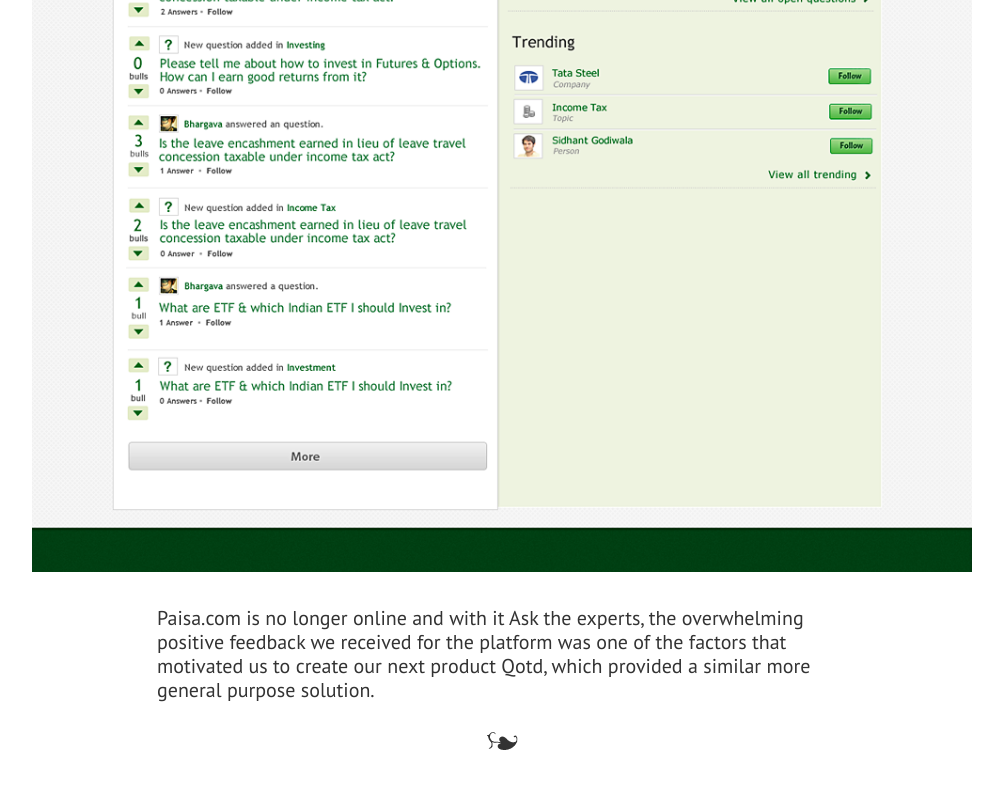
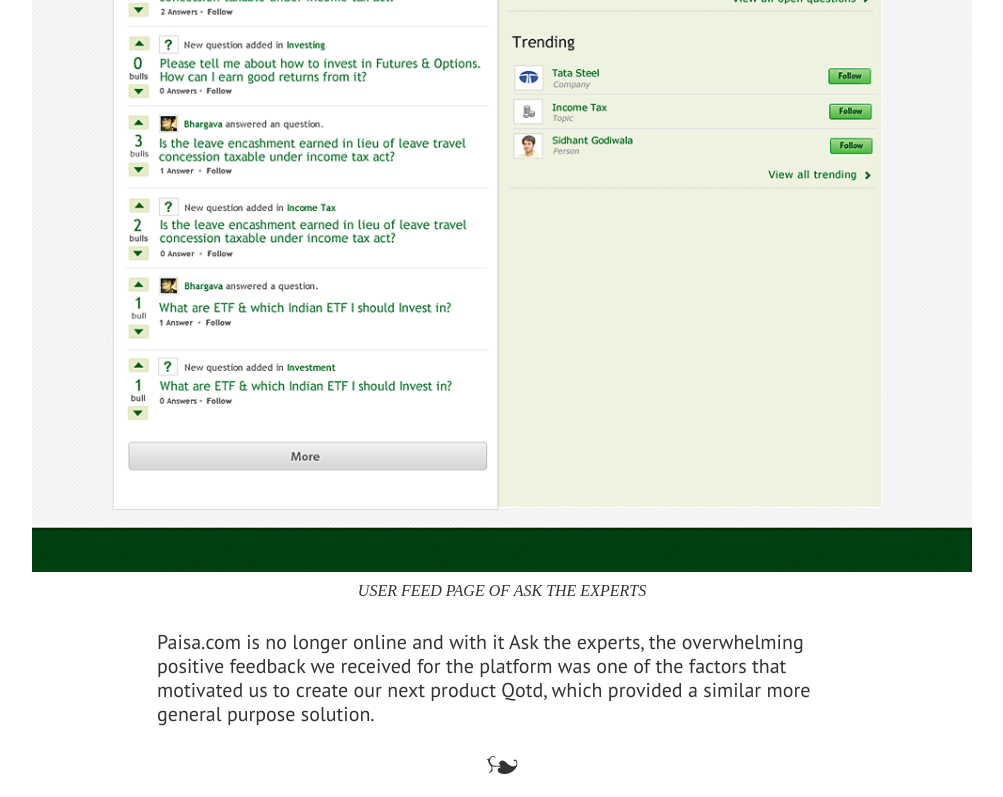
Before and after one commit to MichelleDesa/portfolio, a plain HTML site: page ask-the-experts.html in a window 1280 px wide. Shown: the part 905-1702 px from the top of the page, without its empty margins (138-1141 px from the left). Drawn offline with Linux system fonts and the light colour scheme; a small style sheet from the web is missing.

Commit message:
Add html5shiv, better figure styling

```diff
--- a/ask-the-experts.html
+++ b/ask-the-experts.html
@@ -5,6 +5,9 @@
     <link href="http://fnt.webink.com/wfs/webink.css/?project=21E90D0D-4D4F-46C2-AD4B-653933BFA4C6&fonts=6640262B-565C-DA91-65E8-EAB57CD97FB4:f=PT Sans,AE620316-2FD9-7C43-B5D3-04BFF058FDDF:f=ChaparralPro-Bold" rel="stylesheet" type="text/css"/>
     <link href='http://fonts.googleapis.com/css?family=PT+Sans' rel='stylesheet' type='text/css'>
     <link rel="stylesheet" media="screen,projection" href="css/screen.css">
+    <!--[if lt IE 9]>
+	<script src="js/html5shiv.js"></script>
+    <![endif]-->
   </head>
   <body>
     <header class="page-header">
@@ -20,7 +23,10 @@
 	<p>
 	  I worked as the product designer on Ask the experts, together with the other designer on the team and the co-founders. I worked on distillation of the product featureset after extensive research and brainstorming with the team, and was responsible for the product information  architecture, interaction design and visual design. I also contributed to the interface development, working on the HTML, CSS and templating for the product.
 	</p>
-	<img src="assets/images/project-screens/asktheexperts-feed.png" alt="Ask the experts user feed">
+	<figure>
+	  <img src="assets/images/project-screens/asktheexperts-feed.png" alt="Ask the experts user feed">
+	  <figcaption>User feed page of Ask the experts</figcaption>
+	</figure>
 	<p>
 	  Paisa.com is no longer online and with it Ask the experts, the overwhelming positive feedback we received for the platform was one of the factors that motivated us to create our next product Qotd, which provided a similar more general purpose solution.
 	</p>
--- /dev/null
+++ b/js/html5shiv.js
@@ -0,0 +1,8 @@
+/*
+ HTML5 Shiv v3.6.2pre | @afarkas @jdalton @jon_neal @rem | MIT/GPL2 Licensed
+*/
+(function(l,f){function m(){var a=e.elements;return"string"==typeof a?a.split(" "):a}function i(a){var b=n[a[o]];b||(b={},h++,a[o]=h,n[h]=b);return b}function p(a,b,c){b||(b=f);if(g)return b.createElement(a);c||(c=i(b));b=c.cache[a]?c.cache[a].cloneNode():r.test(a)?(c.cache[a]=c.createElem(a)).cloneNode():c.createElem(a);return b.canHaveChildren&&!s.test(a)?c.frag.appendChild(b):b}function t(a,b){if(!b.cache)b.cache={},b.createElem=a.createElement,b.createFrag=a.createDocumentFragment,b.frag=b.createFrag();
+a.createElement=function(c){return!e.shivMethods?b.createElem(c):p(c,a,b)};a.createDocumentFragment=Function("h,f","return function(){var n=f.cloneNode(),c=n.createElement;h.shivMethods&&("+m().join().replace(/\w+/g,function(a){b.createElem(a);b.frag.createElement(a);return'c("'+a+'")'})+");return n}")(e,b.frag)}function q(a){a||(a=f);var b=i(a);if(e.shivCSS&&!j&&!b.hasCSS){var c,d=a;c=d.createElement("p");d=d.getElementsByTagName("head")[0]||d.documentElement;c.innerHTML="x<style>article,aside,figcaption,figure,footer,header,hgroup,nav,section{display:block}mark{background:#FF0;color:#000}</style>";
+c=d.insertBefore(c.lastChild,d.firstChild);b.hasCSS=!!c}g||t(a,b);return a}var k=l.html5||{},s=/^<|^(?:button|map|select|textarea|object|iframe|option|optgroup)$/i,r=/^(?:a|b|code|div|fieldset|h1|h2|h3|h4|h5|h6|i|label|li|ol|p|q|span|strong|style|table|tbody|td|th|tr|ul)$/i,j,o="_html5shiv",h=0,n={},g;(function(){try{var a=f.createElement("a");a.innerHTML="<xyz></xyz>";j="hidden"in a;var b;if(!(b=1==a.childNodes.length)){f.createElement("a");var c=f.createDocumentFragment();b="undefined"==typeof c.cloneNode||
+"undefined"==typeof c.createDocumentFragment||"undefined"==typeof c.createElement}g=b}catch(d){g=j=!0}})();var e={elements:k.elements||"abbr article aside audio bdi canvas data datalist details figcaption figure footer header hgroup mark meter nav output progress section summary time video",version:"3.6.2pre",shivCSS:!1!==k.shivCSS,supportsUnknownElements:g,shivMethods:!1!==k.shivMethods,type:"default",shivDocument:q,createElement:p,createDocumentFragment:function(a,b){a||(a=f);if(g)return a.createDocumentFragment();
+for(var b=b||i(a),c=b.frag.cloneNode(),d=0,e=m(),h=e.length;d<h;d++)c.createElement(e[d]);return c}};l.html5=e;q(f)})(this,document);
--- a/scss/screen.scss
+++ b/scss/screen.scss
@@ -113,6 +113,17 @@ a {
     }
 }
 
+figure {
+    margin-bottom: $v-gutter*3;
+}
+
+figcaption {
+    font-family: $header-font;
+    font-style: italic;
+    text-align: center;
+    text-transform: uppercase;
+    padding: $v-gutter/2 $h-gutter/2 0;
+}
 
 
 /* $$LAYOUT & THEME STYLES */
```
Also changed, not shown: css/screen.css.
